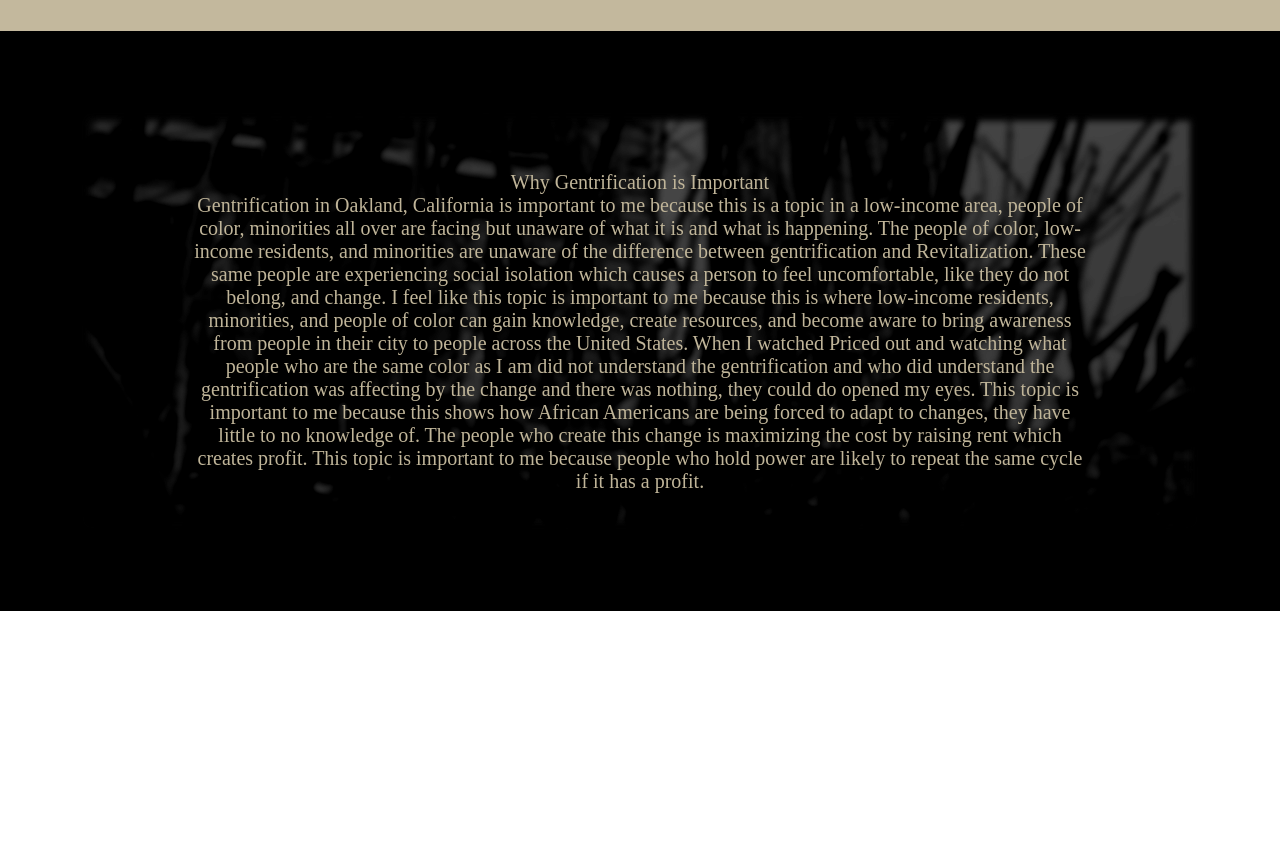
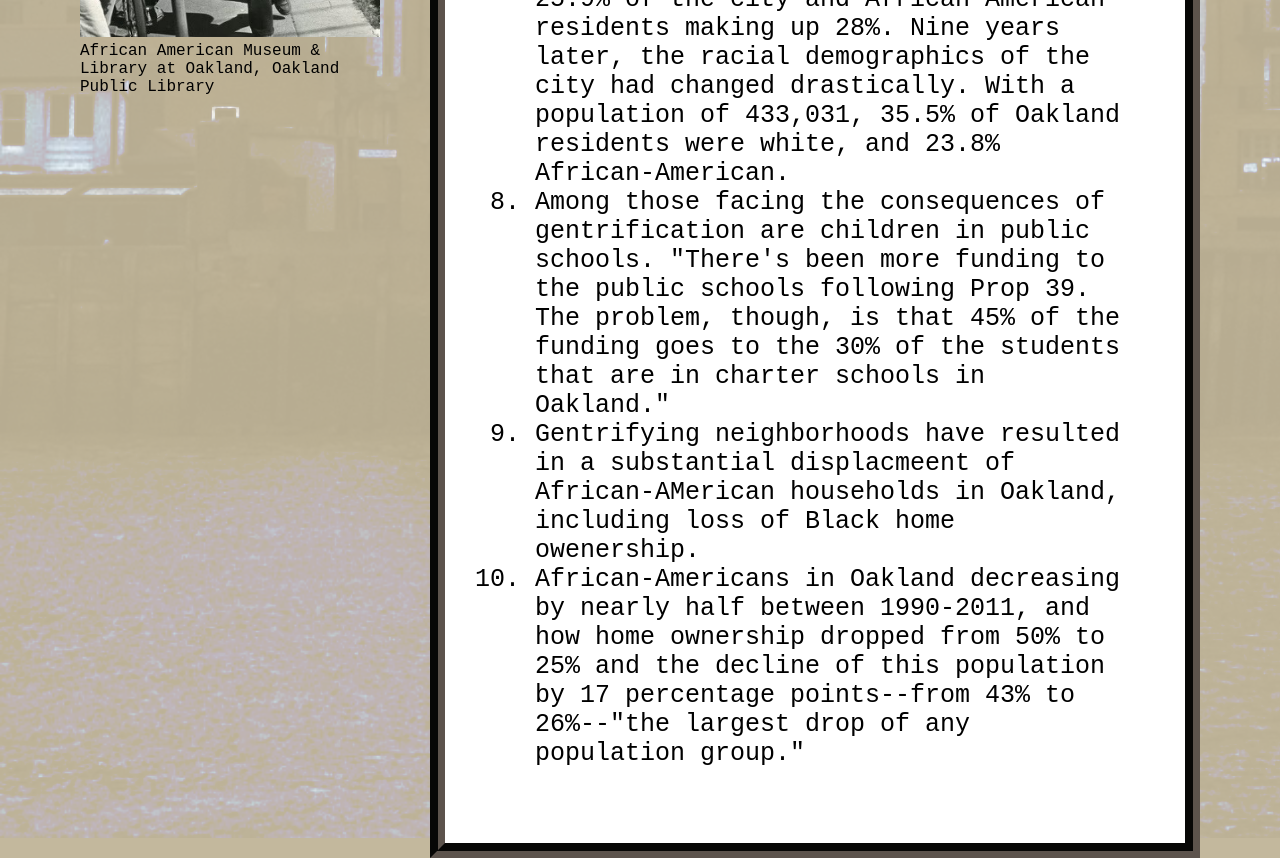
Before and after one commit to GeneviveOliva95/gentrification-project, a plain HTML site: page index.html in a window 1280 px wide. Shown: the part 2700-3558 px from the top of the page. Before the commit the page ends 3311 px from the top, so only its background shows below. Drawn offline with Linux system fonts and the light colour scheme.

Commit message:
Fix screen sizing and text overflowing issue

```diff
--- a/style.css
+++ b/style.css
@@ -1,5 +1,6 @@
 body {
     margin: 0px;
+    font-family: 'Courier New', Courier, monospace;
     display: flex;
     flex-direction: column;
 }
@@ -134,7 +135,7 @@ p {
     min-width: 500px;
     background-color: white;
     padding: 50px;
-    border: 10px double rgb(92, 83, 76);
+    border: 15px groove rgb(92, 83, 76);
 }
 
 .information-title {
@@ -158,22 +159,30 @@ p {
 }
 
 .tree {
-    height: 400px;
+    height: 500px;
     width: 1300px;
-    min-height: 200px;
-    min-width: 1100px;
     filter: blur(3px) grayscale(100%);
     opacity: 0.3;
     mix-blend-mode: hard-light;
 }
 
 .importance-text-box {
-    max-height: 300px;
-    min-width: 900px;
     position: absolute;
     top: 50%;
     left: 50%;
     transform: translate(-50%, -50%);
+    max-height: 400px;
+    min-width: 900px;
+    max-width: 1200px;
+}
+
+.importance-text-topic {
+    text-decoration: underline;
+    margin-bottom: 20px;
+}
+
+.importance-text-response {
+    margin-bottom: 20px;
 }
 
 .importance-text-topic,
```
